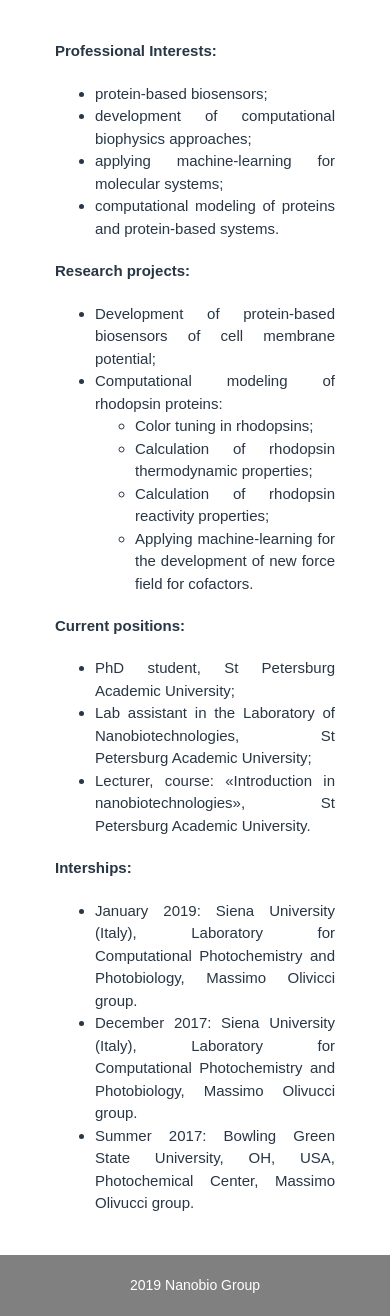
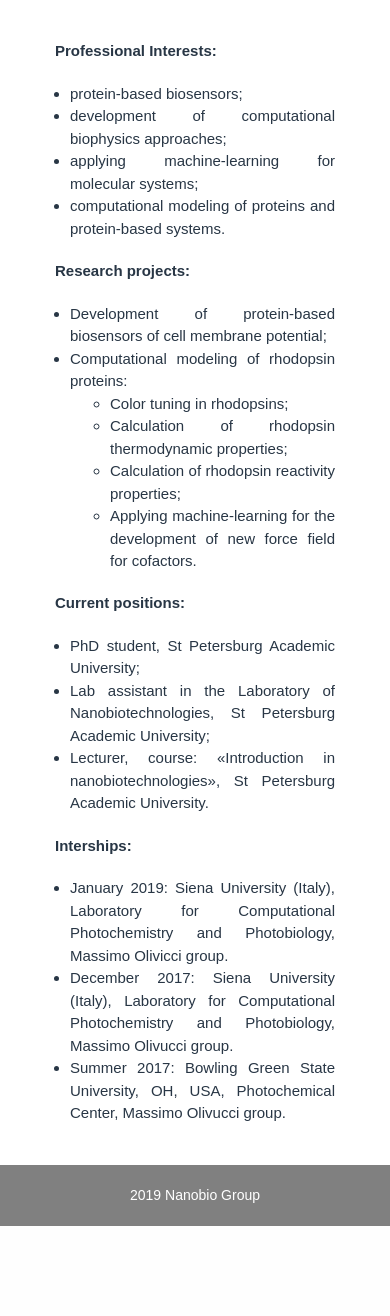
Before and after one commit to LittleBelka/Site, a PHP site: page /members-Dmitrii_Nikolaev.php in a window 390 px wide. Shown: the part 225-1541 px from the top of the page. After the commit the page ends 1451 px from the top, so only its background shows below. Run offline with PHP 8.4, Linux system fonts and the light colour scheme; style sheets or scripts are compiled from the project's sources; some libraries are stand-ins or nearby versions.

Commit message:
fix: site markup on pages 'members-...' and 'index' for mobile version

```diff
--- a/index.php
+++ b/index.php
@@ -68,7 +68,7 @@
   	<div class="container">
   	  <h1 class="new-info">Latest News</h1>
       <div class="one-news">
-        <p class="name-of-module">Conference abstract published in the Biophysical Journal</p>
+        <p class="name-of-paragraph">Conference abstract published in the Biophysical Journal</p>
         <p>Struts, A.V., Ryazantsev, M.N., Xu, X., Molugu, T.R., Perera, S.M., Guruge, C., Faylough, S., Nascimento, C., Nesnas, N. and Brown, M.F., 2019. Retinal Flipping During Rhodopsin Activation Revealed by Solid State 2H NMR and QM/MM Simulations. Biophysical Journal, 116(3), p.204a.</p>
         <p><b>Dmitrii Nikolaev</b> has visited the group of prof. Massimo Olivucci in Siena University, and started new collaborative projects in computational photochemistry.</p>
         <div class="align-center">
--- a/members-Andrey_Shtyrov.php
+++ b/members-Andrey_Shtyrov.php
@@ -64,17 +64,17 @@
     <div class="container">
       <div class="one-member">
         <h4>Professional Interests:</h4>
-        <ul class="">
+        <ul class="highest-list">
           <li>Applying quantum chemistry for the investigation of molecular systems and rational design of photoactivated molecular switches.</li>
           <li>Running non-adiabatic QM/MM trajectories for studying photoactivated isomerization of molecular switches and chromophores.</li>
         </ul>
         <h4>Research projects:</h4>
-        <ul class="">
+        <ul class="highest-list">
           <li>Investigation of kinetics and optical properties of azobenzene-based and azonaphthalene-based photoactivated molecular switches.</li>
           <li>Investigation the kinetics of photoactivated chemical decomposition reactions.</li>
         </ul>
         <h4>Previous studies:</h4>
-        <ul class="">
+        <ul class="highest-list">
           <li>St Petersburg Academic University, Department of Nanobiotechnologies, master student.</li>
           <li>St Petersburg State University, Institute of Chemistry, Department of Quantum Chemistry, bachelor student.</li>
         </ul>
--- a/members-Dmitrii_Nikolaev.php
+++ b/members-Dmitrii_Nikolaev.php
@@ -64,14 +64,14 @@
     <div class="container">
       <div class="one-member">
         <h4>Professional Interests:</h4>
-        <ul class="">
+        <ul class="highest-list">
           <li>protein-based biosensors;</li>
           <li>development of computational biophysics approaches;</li>
           <li>applying machine-learning for molecular systems;</li>
           <li>computational modeling of proteins and protein-based systems.</li>
         </ul>
         <h4>Research projects:</h4>
-        <ul class="">
+        <ul class="highest-list">
           <li>Development of protein-based biosensors of cell membrane potential;</li>
           <li>Computational modeling of rhodopsin proteins:
             <ul class="inside-list">
@@ -83,13 +83,13 @@
           </li>
         </ul>
         <h4>Current positions:</h4>
-        <ul class="">
+        <ul class="highest-list">
           <li>PhD student, St Petersburg Academic University;</li>
           <li>Lab assistant in the Laboratory of Nanobiotechnologies, St Petersburg Academic University;</li>
           <li>Lecturer, course: «Introduction in nanobiotechnologies», St Petersburg Academic University.</li>
         </ul>
         <h4>Interships:</h4>
-        <ul class="">
+        <ul class="highest-list">
           <li>January 2019: Siena University (Italy), Laboratory for Computational Photochemistry and Photobiology, Massimo Olivicci group.</li>
           <li>December 2017: Siena University (Italy), Laboratory for Computational Photochemistry and Photobiology, Massimo Olivucci group.</li>
           <li>Summer 2017: Bowling Green State University, OH, USA, Photochemical Center, Massimo Olivucci group.</li>
--- a/members-Mikhail_Ryazantsev.php
+++ b/members-Mikhail_Ryazantsev.php
@@ -64,19 +64,19 @@
     <div class="container">
       <div class="one-member">
         <h4>Professional Interests:</h4>
-        <ul class="">
+        <ul class="highest-list">
           <li>Development of protein-based nanobiosensors and methods for visualization of cellular processes;</li>
           <li>Computational  modeling of biological systems and chemical reactions;</li>
           <li>Molecular design of artificial enzymes based on biological molecules;</li>
           <li>Studying photophysics and photochemistry of biological and organic molecules with time-resolved spectroscopy.</li>
         </ul>
         <h4>Interships:</h4>
-        <ul class="">
+        <ul class="highest-list">
           <li>Scholarship of Japan Society for Promoting Science (JSPS, 2013);</li>
           <li>Scholarship Exxon-Mobil (Princeton University, 2014).</li>
         </ul>
         <h4>Previous studies:</h4>
-        <ul class="">
+        <ul class="highest-list">
           <li>2010-2014: Associate professor, Emory University (Atlanta, USA);</li>
           <li>2005-2010: PhD student, Center for Photochemical Sciences, Bowling Green State University (Ohio, USA);</li>
           <li>Saint-Petersburg State University, Physics department (Master degree, 2003);</li>
--- a/style.less
+++ b/style.less
@@ -318,6 +318,10 @@ body {
     margin-top: 40px;
 }
 
+.one-member .highest-list {
+    padding-left: 15px;
+}
+
 .research-text p {
     margin-top: 0px;
     margin-bottom: 5px;
@@ -347,6 +351,11 @@ body {
 
 .research-text img {
     width: 80%;
+}
+
+.list-research {
+    margin-left: 0px;
+    padding-left: 0px;
 }
 
 .list-research a {
@@ -414,7 +423,7 @@ body {
 
 .new-info {
     margin-top: 50px;
-    margin-bottom: 0px;
+    margin-bottom: 40px;
     text-align: center;
     font-size: 24px;
     line-height: 1.2;
@@ -462,6 +471,10 @@ body {
     }
 
 	.header-main-info(40px, 35px, 50px);
+
+    .main-info {
+        width: 600px;
+    }
 
     .main-info-research {
         width: 610px;
@@ -525,6 +538,10 @@ body {
         font-size: 40px;
         line-height: 1.2;
         font-weight: 100;
+    }
+
+    .list-research {
+        padding-left: 30px;
     }
 
     .research-text p:first-child {
```
